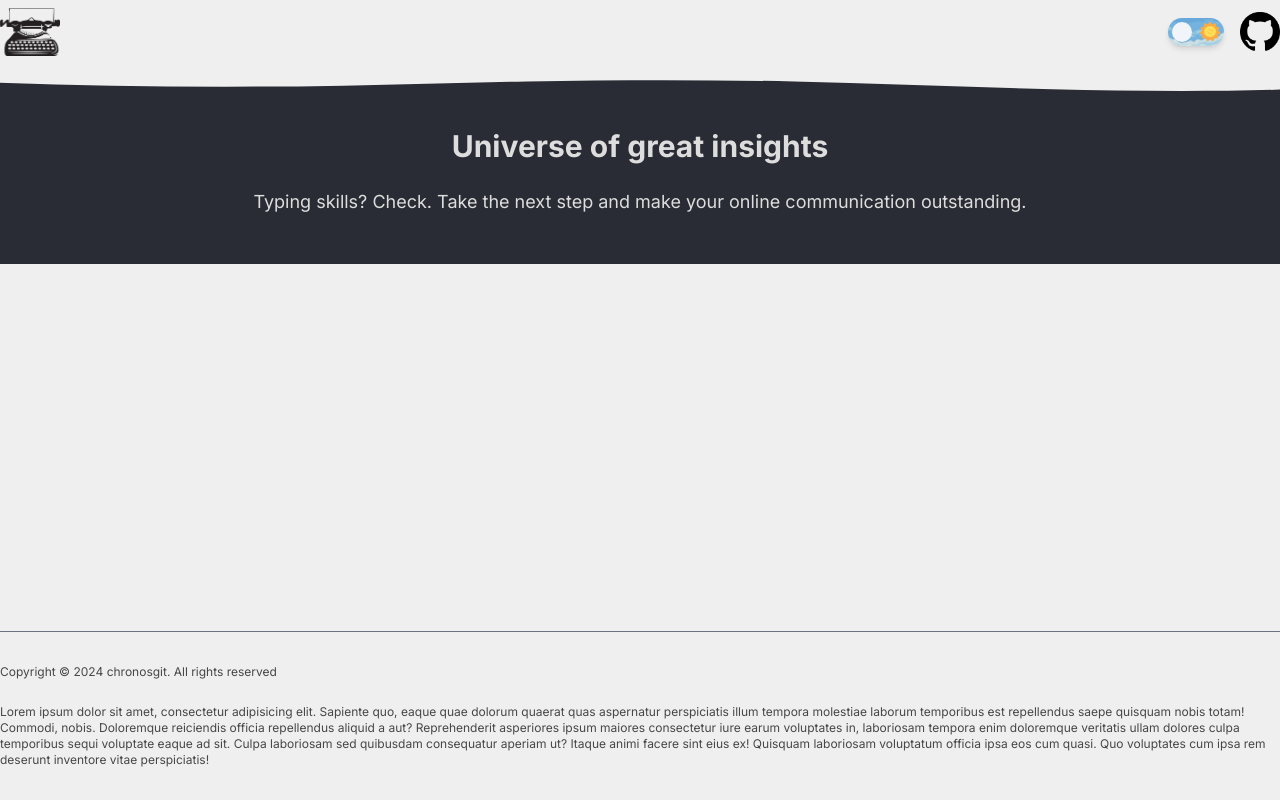
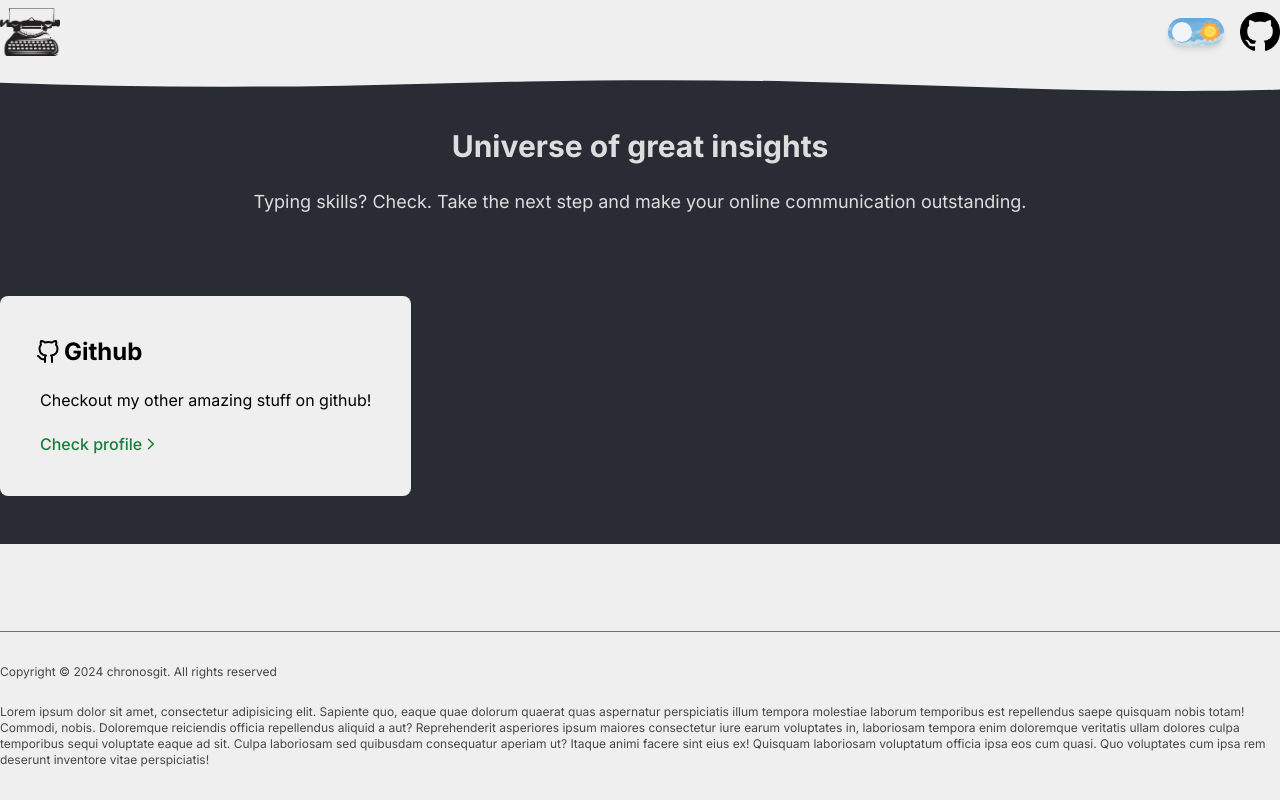
Before and after one commit to chronosgit/typewriter, a Next.js app: page / in a window 1280 px wide. Built offline with nearby package versions, Linux system fonts and the light colour scheme.

Commit message:
feat: added resources for home page

```diff
--- /dev/null
+++ b/src/app/_components/resource/Resource.tsx
@@ -0,0 +1,40 @@
+import { FC } from 'react';
+import Link from 'next/link';
+import IResource from '@/types/Resource';
+import { RxCaretRight } from 'react-icons/rx';
+
+interface Props {
+	resource: IResource;
+}
+
+const Resource: FC<Props> = ({ resource }) => {
+	return (
+		<div className="max-w-max p-10 bg-bg rounded-lg text-left">
+			<div className="flex items-center gap-2">
+				<div className="scale-150">{resource.icon}</div>
+
+				<h3 className="text-2xl font-bold">{resource.name}</h3>
+			</div>
+
+			<p className="my-5">{resource.descr}</p>
+
+			<div className="underline-animation-center-green-700 max-w-max flex items-center">
+				<Link href={resource.linkUrl} className="font-medium text-green-700">
+					{resource.linkLabel}
+				</Link>
+
+				<div className="scale-150 cursor-pointer">
+					<RxCaretRight
+						filter={`
+							invert(18%) sepia(76%) saturate(6917%) hue-rotate(152deg)
+							brightness(97%) contrast(84%)
+						`}
+						className="transition ease-linear duration-200"
+					/>
+				</div>
+			</div>
+		</div>
+	);
+};
+
+export default Resource;
--- a/src/app/_components/resources/Resources.tsx
+++ b/src/app/_components/resources/Resources.tsx
@@ -2,8 +2,10 @@
 
 import { useContext } from 'react';
 import Wave1 from '@/components/waves/wave-1/Wave1';
+import Resource from '@/app/_components/resource/Resource';
 import ThemeContext from '@/contexts/theme/ThemeContext';
 import exist from '@/utils/exist';
+import resourcesMock from '@/app/_utils/resourcesMock';
 
 const Resources = () => {
 	const themeCtx = useContext(ThemeContext);
@@ -21,10 +23,14 @@ const Resources = () => {
 					Universe of great insights
 				</h2>
 
-				<p className="text-lg text-primary-alt">
+				<p className="mb-20 text-lg text-primary-alt">
 					Typing skills? Check. Take the next step and make your online
 					communication outstanding.
 				</p>
+
+				{resourcesMock.map(r => (
+					<Resource key={r.id} resource={r} />
+				))}
 			</div>
 		</section>
 	);
--- /dev/null
+++ b/src/app/_utils/resourcesMock.tsx
@@ -0,0 +1,15 @@
+import Resource from '@/types/Resource';
+import { FiGithub } from 'react-icons/fi';
+
+const resourcesMock: Resource[] = [
+	{
+		id: '1',
+		name: 'Github',
+		descr: 'Checkout my other amazing stuff on github!',
+		linkUrl: 'https://github.com/chronosgit',
+		linkLabel: 'Check profile',
+		icon: <FiGithub />,
+	},
+];
+
+export default resourcesMock;
--- a/src/app/globals.css
+++ b/src/app/globals.css
@@ -1,6 +1,10 @@
 @tailwind base;
 @tailwind components;
 @tailwind utilities;
+
+:root {
+	--tailwind-text-green-700: #15803d;
+}
 
 body:not(.dark-theme) {
 	--clr-bg: #efefef;
@@ -52,11 +56,30 @@ a {
 
 @layer utilities {
 	/* Utilities */
-	.color-change {
-		filter: var(--filter-invert);
+	.underline-animation-center-green-700 {
+		position: relative;
 	}
 
-	/* Transitions */
+	.underline-animation-center-green-700::after {
+		position: absolute;
+		content: "";
+		left: 50%;
+		right: 50%;
+		bottom: 0;
+		transform: translateY(3px);
+		width: 0;
+		height: 2px;
+		background-color: var(--tailwind-text-green-700);
+		transition: all 0.2s ease;
+	}
+
+	.underline-animation-center-green-700:hover::after {
+		width: 100%;
+		left: 0;
+		right: 0;
+	}
+
+	/* Transitions (need to remove and use Tailwind only) */
 	.transition-all-200-ease {
 		transition: all 0.2s ease;
 	}
--- /dev/null
+++ b/src/types/Resource.tsx
@@ -0,0 +1,13 @@
+import { Key, ReactElement } from 'react';
+import { Url } from 'next/dist/shared/lib/router/router';
+
+interface Resource {
+	id: Key | null | undefined;
+	name: String;
+	descr: String;
+	linkUrl: Url;
+	linkLabel: String;
+	icon: ReactElement | String;
+}
+
+export default Resource;
```
